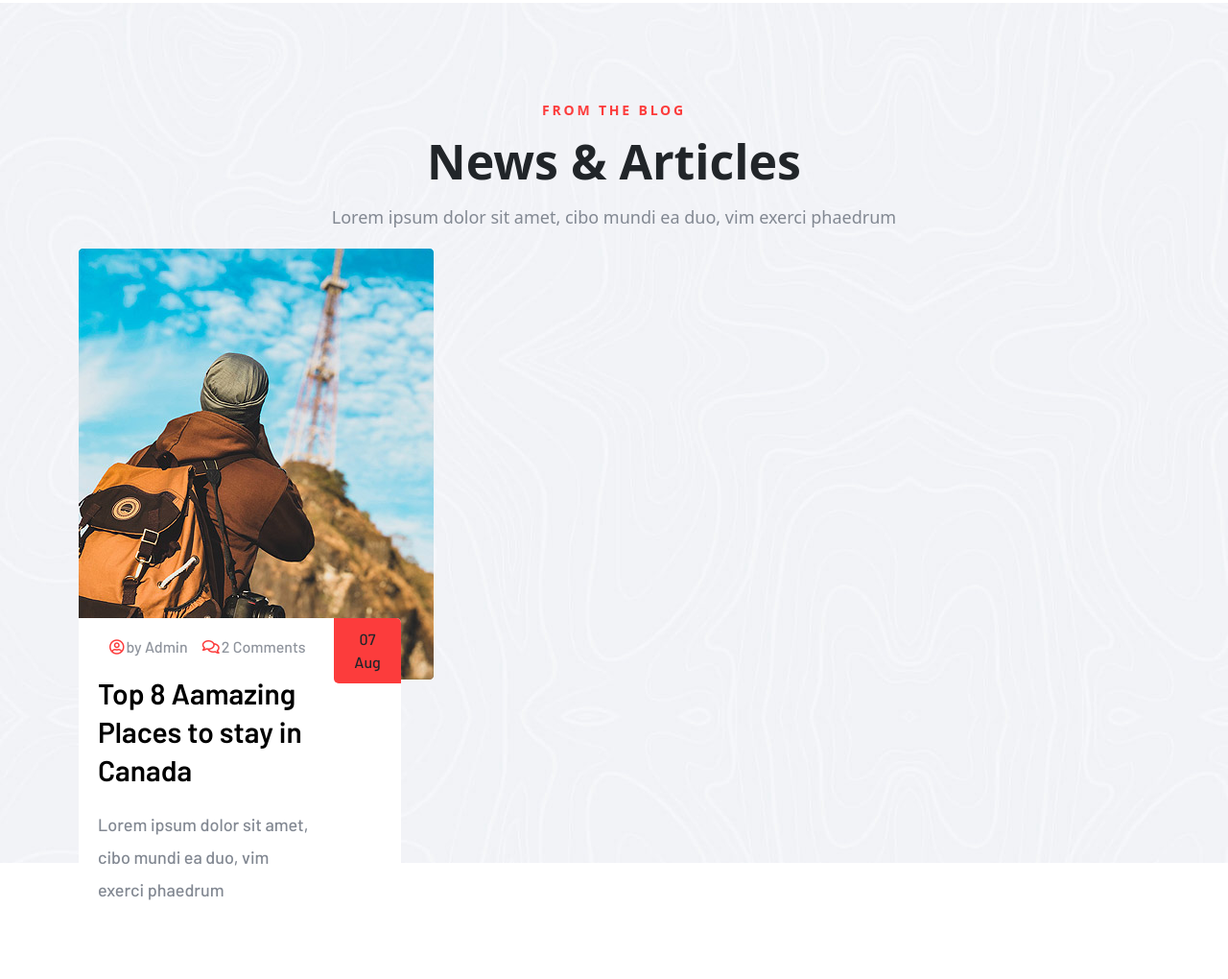
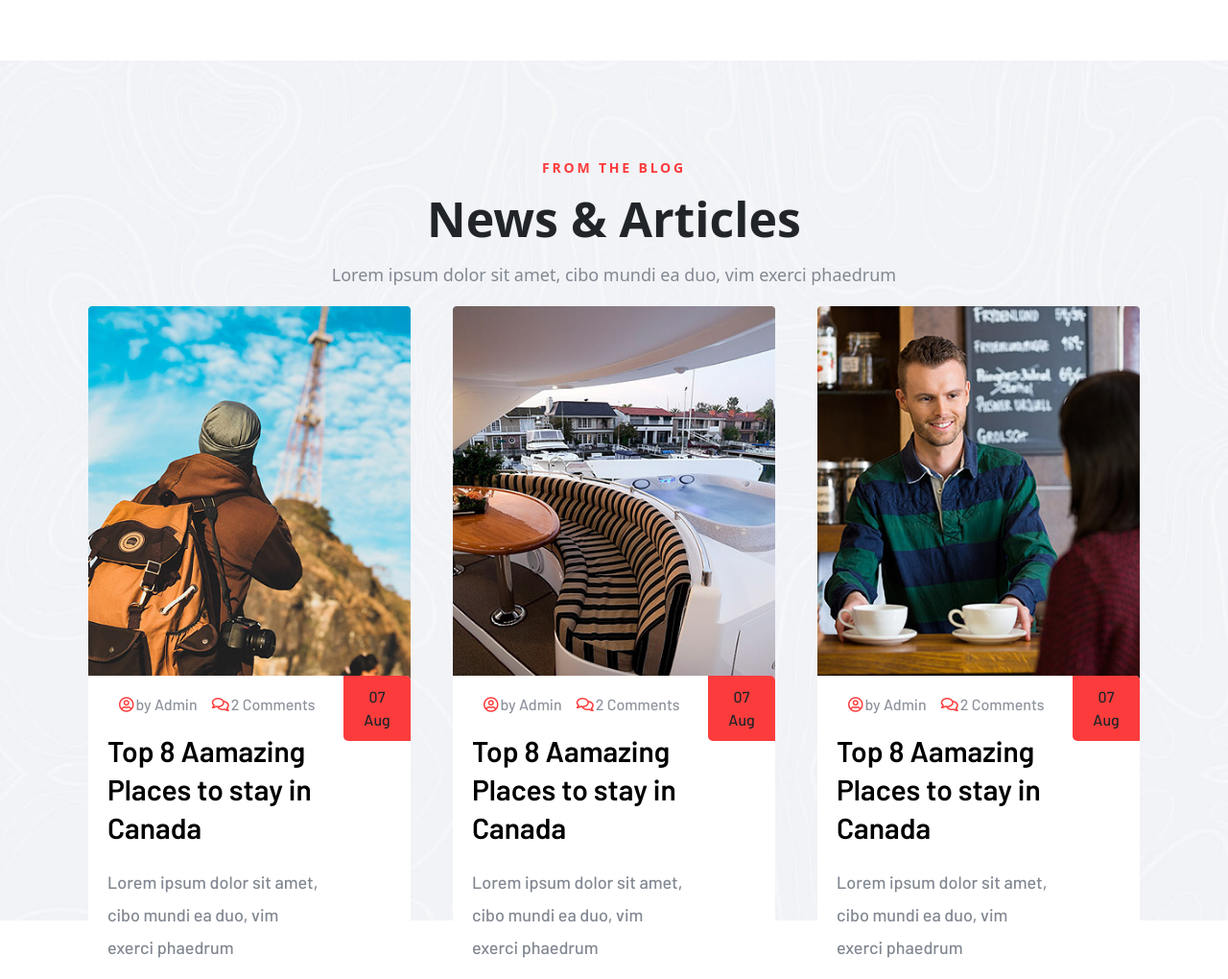
Before and after one commit to sandeshbelbase/task_Ziston, a plain HTML site: page index.html in a window 1280 px wide. Shown: the part 6029-7049 px from the top of the page at 96% size. Before the commit the page ends 6989 px from the top, so only its background shows below. Drawn offline with nearby package versions, Linux system fonts and the light colour scheme.

Commit message:
newscompleted

```diff
--- a/css/style.css
+++ b/css/style.css
@@ -776,7 +776,7 @@ button.sbtn:hover{
     text-decoration: none;
 }
 .blog{
-    position: relative;
+
     height: 112vh;
     width: 100%;
     background-image: url("../images/blog1.jpg");
@@ -786,10 +786,15 @@ button.sbtn:hover{
 }
 .blog_item{
     width: 100%;
+    /* z-index: 100; */
+}
+.blog_item img{
+    max-width: 100%;
 }
 .item_wrap{
-    position: absolute;
+    position: relative;
     z-index: 11;
+    padding: 0px 10px;
 }
 .blog_content{
     padding-top: 18px;
--- a/index.html
+++ b/index.html
@@ -703,8 +703,6 @@
 
     <!--Blog section starts-->
     <div class="blog">
-      <div class="container">
-        <div class="row">
       <div class="repeated_title">
         <h4>FROM THE BLOG</h4>
         <h2>News & Articles</h2>
@@ -713,52 +711,12 @@
         </p>
       </div>
       <div class="container">
-              <div class=" blog_items row">
-                <div class="item_wrap col-md-4">
-                  <div class="blog_item">
-                    <img src="images/blogitem1.jpg" alt="">
-                  </div>
-                  <div class="blog_content">
-                    <ul>
-                      <li><i class="far fa-user-circle"></i>by Admin</i></li>
-                      <li class="comments"><i class="far fa-comments"></i>2 Comments</li>
-                    </ul>
-                    <div class="blog_title">
-                      <h3> <a href="#">Top 8 Aamazing Places to stay in Canada</a></h3>
-                      <p>Lorem ipsum dolor sit amet, cibo mundi ea duo, vim exerci phaedrum</p>
-                    </div>
-                    <div class="date">
-                        07 <br>
-                        Aug
-                    </div>
 
 
-                  </div>
-                </div>
-
-                <div class="item_wrap col-md-4">
-                  <div class="blog_item">
-                    <img src="images/blogitem1.jpg" alt="">
-                  </div>
-                  <div class="blog_content">
-                    <ul>
-                      <li><i class="far fa-user-circle"></i>by Admin</i></li>
-                      <li class="comments"><i class="far fa-comments"></i>2 Comments</li>
-                    </ul>
-                    <div class="blog_title">
-                      <h3> <a href="#">Top 8 Aamazing Places to stay in Canada</a></h3>
-                      <p>Lorem ipsum dolor sit amet, cibo mundi ea duo, vim exerci phaedrum</p>
-                    </div>
-                    <div class="date">
-                        07 <br>
-                        Aug
-                    </div>
-
-
-                  </div>
-                </div>
-
-                <div class="item_wrap col-md-4">
+            <!-- <div class="container"> -->
+              <div class=" blog_items row">
+                <div class=" col-md-4">
+                  <div class="item_wrap">
                   <div class="blog_item">
                     <img src="images/blogitem1.jpg" alt="">
                   </div>
@@ -777,10 +735,12 @@
                     </div>
                   </div>
                 </div>
+              </div>
 
-                <div class="item_wrap col-md-4">
+                <div class=" col-md-4">
+                  <div class="item_wrap">
                   <div class="blog_item">
-                    <img src="images/blogitem1.jpg" alt="">
+                    <img src="images/blogitem2.jpg" alt="">
                   </div>
                   <div class="blog_content">
                     <ul>
@@ -797,12 +757,31 @@
                     </div>
                   </div>
                 </div>
+              </div>
 
-
-
+                <div class=" col-md-4">
+                  <div class="item_wrap">
+                  <div class="blog_item">
+                    <img src="images/blogitem3.jpg" alt="">
+                  </div>
+                  <div class="blog_content">
+                    <ul>
+                      <li><i class="far fa-user-circle"></i>by Admin</i></li>
+                      <li class="comments"><i class="far fa-comments"></i>2 Comments</li>
+                    </ul>
+                    <div class="blog_title">
+                      <h3> <a href="#">Top 8 Aamazing Places to stay in Canada</a></h3>
+                      <p>Lorem ipsum dolor sit amet, cibo mundi ea duo, vim exerci phaedrum</p>
+                    </div>
+                    <div class="date">
+                        07 <br>
+                        Aug
                     </div>
                   </div>
                 </div>
+              </div>
+              </div>
+
       </div>
     </div>
 
```
Also changed, not shown: images/blogitem3.jpg (renamed from images/blog3.jpg). Lines whose indentation alone changed are shown as unchanged.
